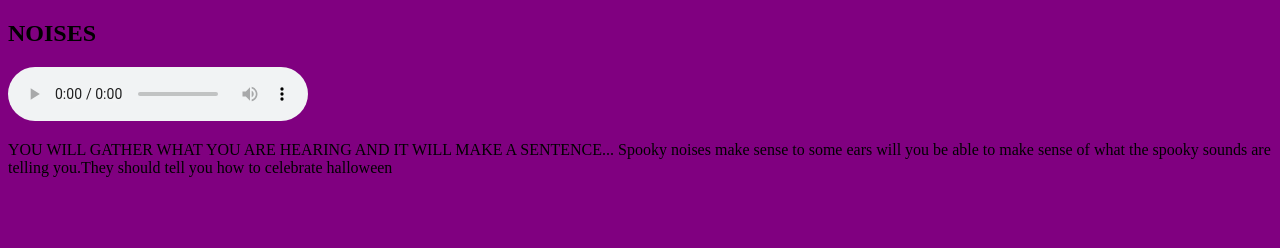
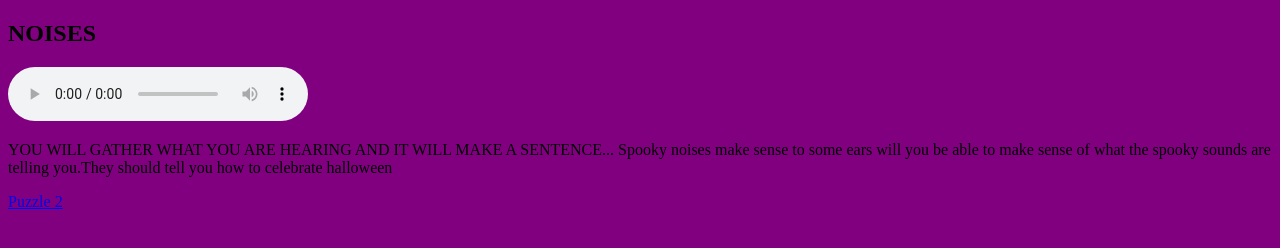
Before and after one commit to raeannaeudy/spookyescape, a plain HTML site: page puzzle1.html in a window 1280 px wide. Drawn offline with Linux system fonts and the light colour scheme.

Commit message:
Update puzzle1.html

```diff
--- a/puzzle1.html
+++ b/puzzle1.html
@@ -12,6 +12,6 @@
 <audio controls src= "https://raeannaeudy.github.io/spooky/bats.mp3"> </audio>
 <p> YOU WILL GATHER WHAT YOU ARE HEARING AND IT WILL MAKE A SENTENCE... Spooky noises make sense to some ears will you be able to make sense of what the spooky sounds are telling you.They should tell you how to celebrate halloween</p>
 <!-- partial -->
-
+  <a href= "https://raeannaeudy.github.io/spookyescape/puzzle2.html"> Puzzle 2 </a>
 </body>
 </html>
```
